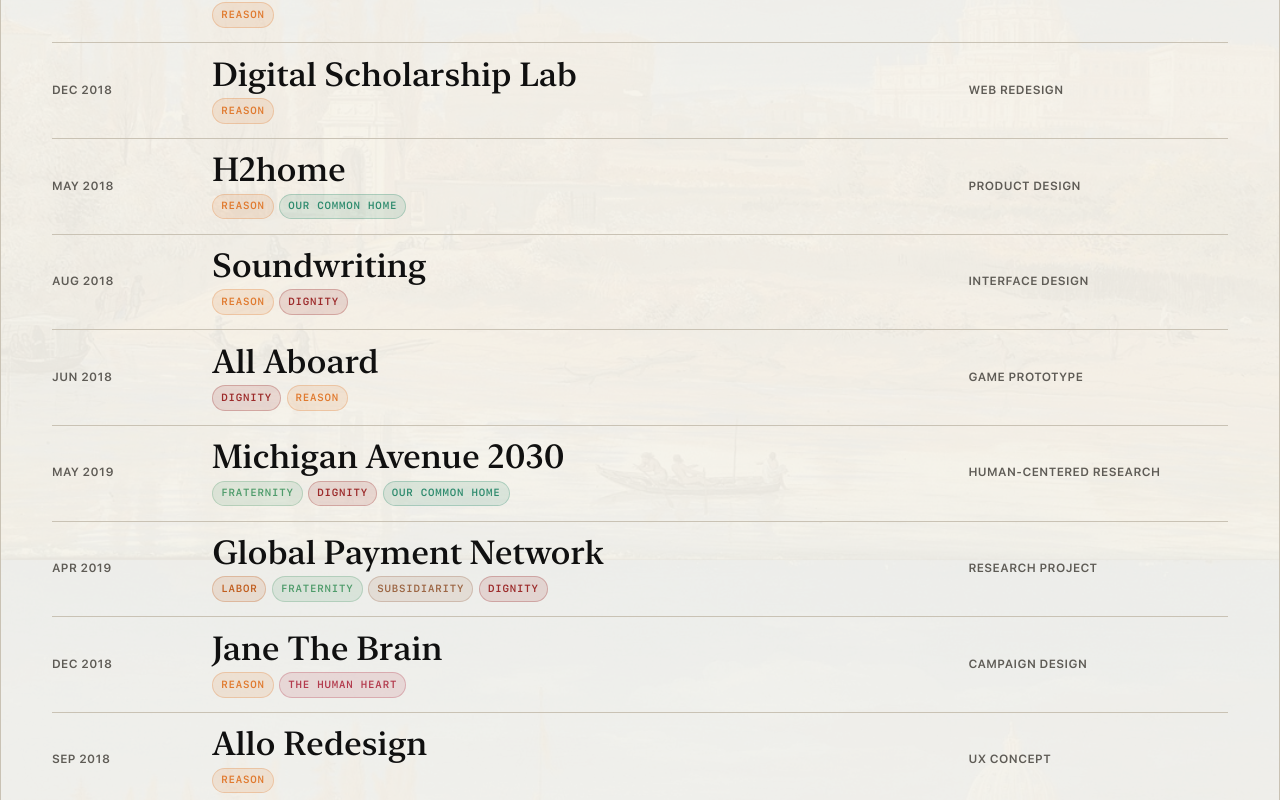
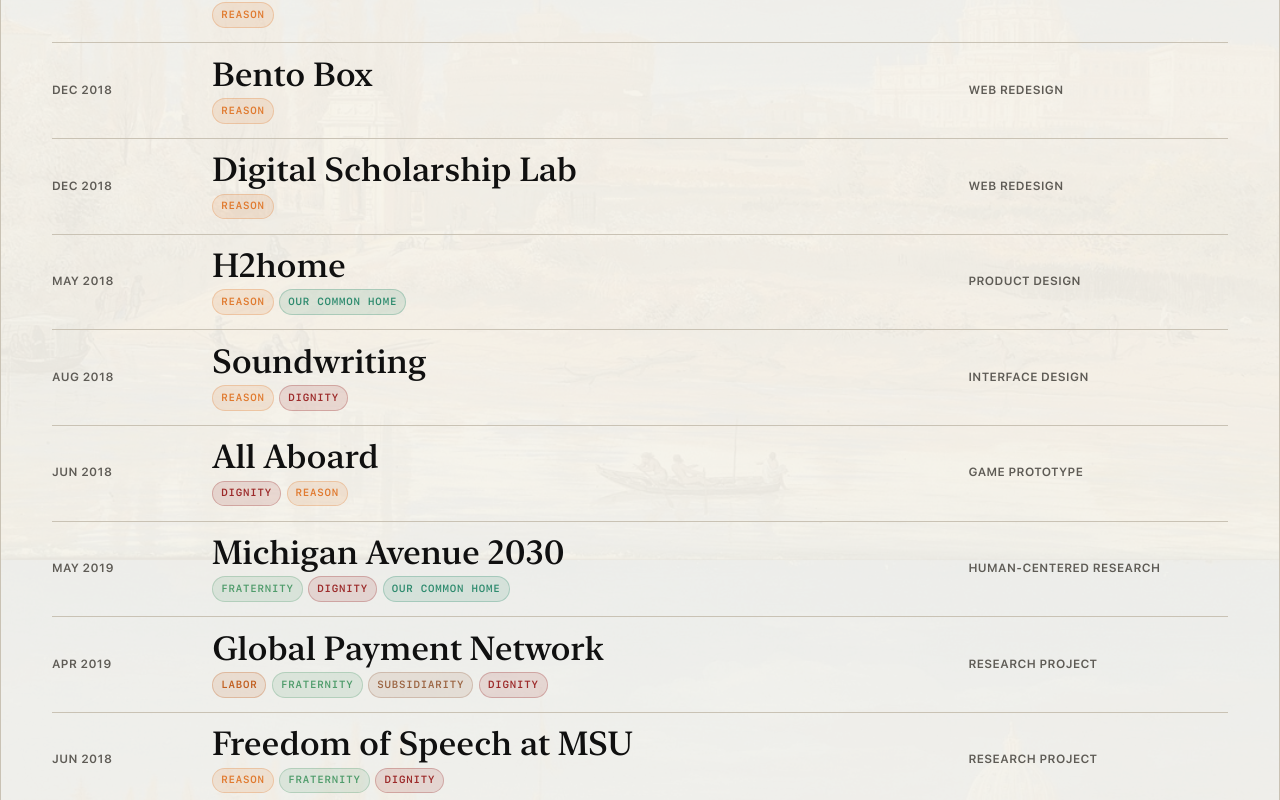
Before and after one commit to ryanrclewis/archangel, a Next.js app: page / in a window 1280 px wide. Shown: the part 5040-5840 px from the top of the page. Built offline with nearby package versions, Linux system fonts and the light colour scheme.

Commit message:
content additions

```diff
--- a/app/data/projects.ts
+++ b/app/data/projects.ts
@@ -314,6 +314,29 @@
     ],
   },
   {
+    id: "bento-box",
+    name: "Bento Box",
+    type: "Web Redesign",
+    status: "COMPLETED",
+    launchDate: "Dec 2018",
+    description:
+      "I worked on a redesign for Michigan State's Library Search with a UX team. We did user testing and research to make informed design choices. Our process and deliverable were presented to the client and library staff.",
+    clients: [client("Michigan State University", "green")],
+    values: [{ text: "reason" }],
+    embed: {
+      src: "https://docs.google.com/presentation/d/e/2PACX-1vSkOnG69z2TEquPvkU07X8l3BG0qYYVJT0G80WYDwtdAEIeG5OnAZTAhQJekscwOA/pubembed?start=false&loop=false&delayms=3000",
+      title: "Bento Box presentation",
+      width: 800,
+      height: 450,
+    },
+    features: [
+      "User research and analysis",
+      "Complete visual redesign",
+      "Improved navigation",
+      "Accessibility improvements",
+    ],
+  },
+  {
     id: "dsl",
     name: "Digital Scholarship Lab",
     type: "Web Redesign",
@@ -446,6 +469,24 @@
       "Technology stack analysis",
       "User and system flow mapping",
       "Findings documentation and presentation",
+    ],
+  },
+  {
+    id: "freedom-of-speech-msu",
+    name: "Freedom of Speech at MSU",
+    type: "Research Project",
+    status: "COMPLETED",
+    launchDate: "Jun 2018",
+    description: "Research focused on the importance of debate and discussion in society as a whole and how this societal ideal has recently came under fire from individuals and groups inside of and related to academic organizations.",
+    clients: [client("Michigan State University", "green")],
+    values: [{ text: "reason" }, { text: "fraternity" }, { text: "dignity" }],
+    embed: {
+      src: "https://docs.google.com/presentation/d/e/2PACX-1vTMZGUYJctcmjZXcKKihEZrte97e6Jsv_idq3OaqehIYZtEpYpRnbHJPCrG78woYYpzZsJt0D1SbPL1/pubembed?start=false&loop=false&delayms=3000",
+      title: "Freedom of Speech at MSU presentation",
+      width: 960,
+      height: 569,
+    },
+    features: [
     ],
   },
   {
```
